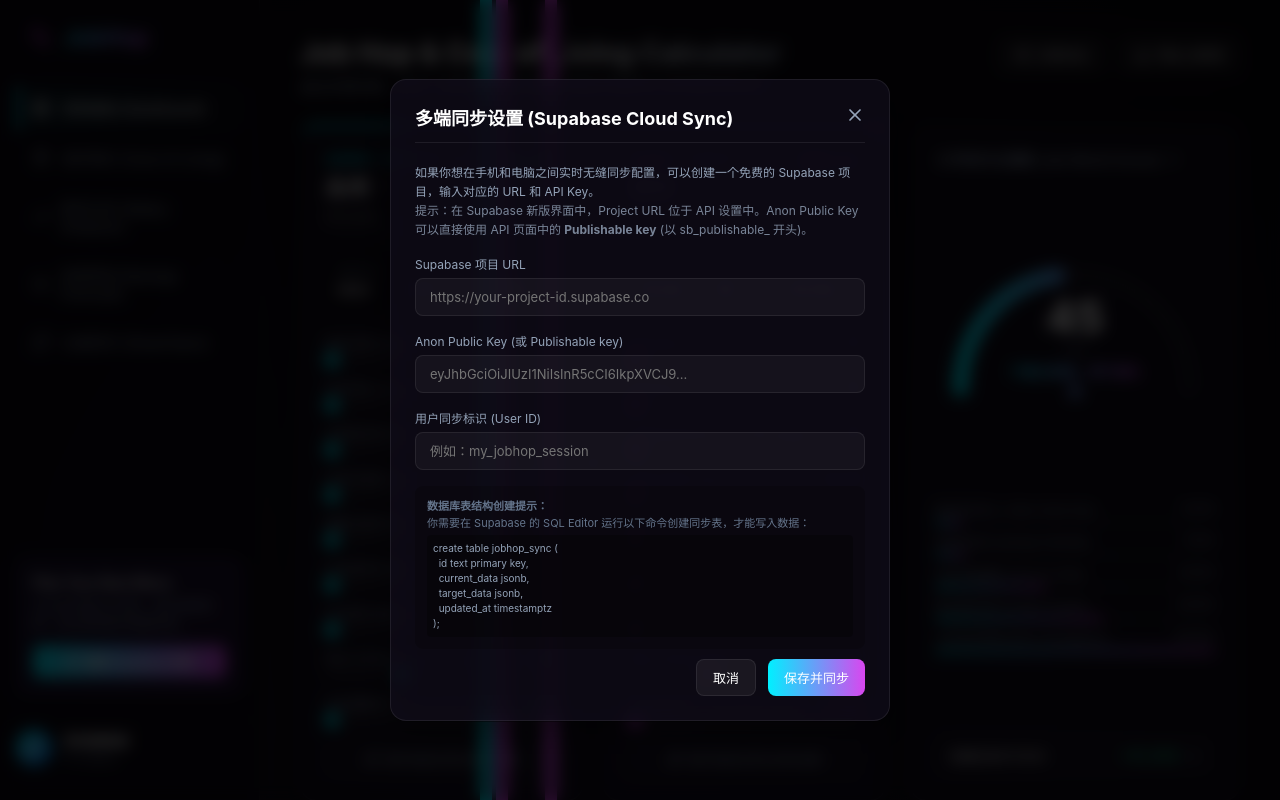
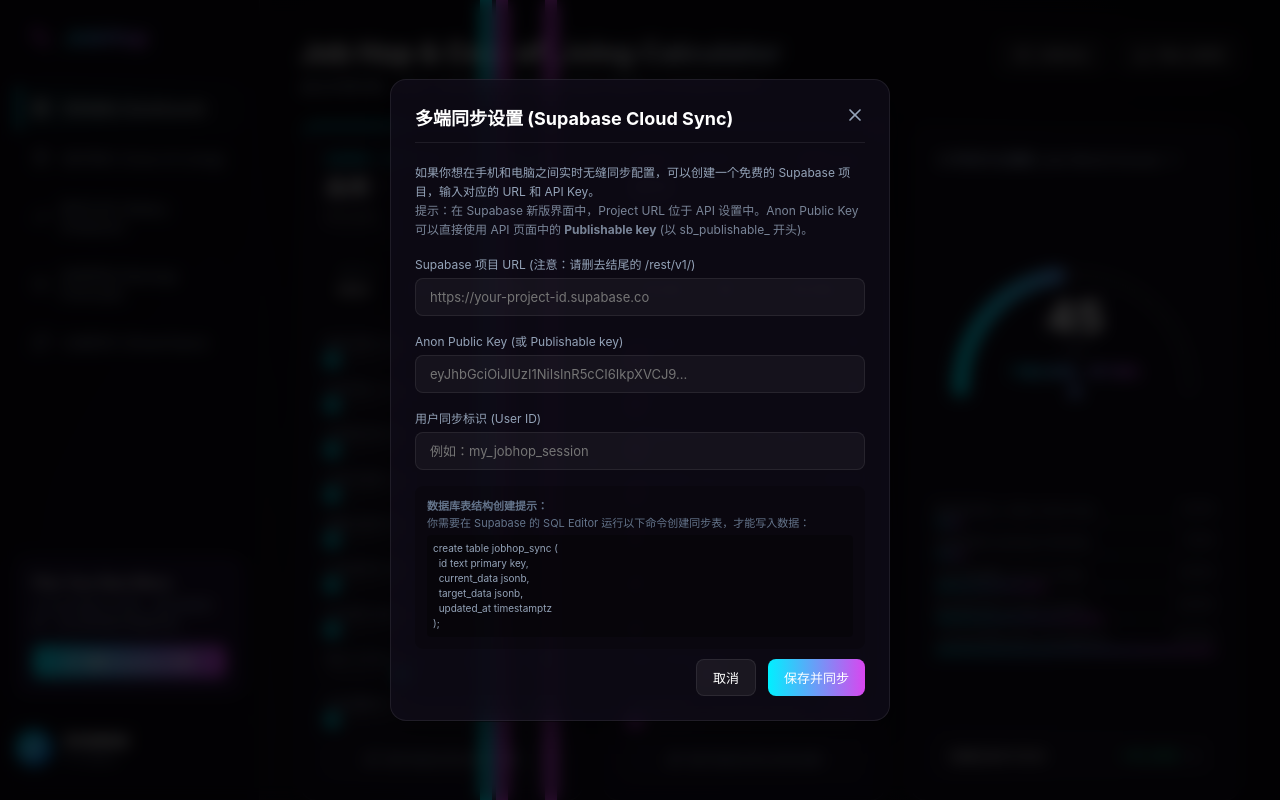
Before and after one commit to Jasonesque/Job-Hop-Calculator, a React (Vite) app: page / in a window 1280 px wide. Both pictures are taken after a click on the button "配置 Supabase 同步". Shown: the top 800 px of the page. Built offline with nearby package versions, Linux system fonts and the light colour scheme.

Commit message:
docs: add instruction to remove /rest/v1/ from url

```diff
--- a/src/App.tsx
+++ b/src/App.tsx
@@ -2185,7 +2185,7 @@
                 </p>
 
                 <div className="form-group">
-                  <label>Supabase 项目 URL</label>
+                  <label>Supabase 项目 URL (注意：请删去结尾的 /rest/v1/)</label>
                   <input
                     type="url"
                     placeholder="https://your-project-id.supabase.co"
```
